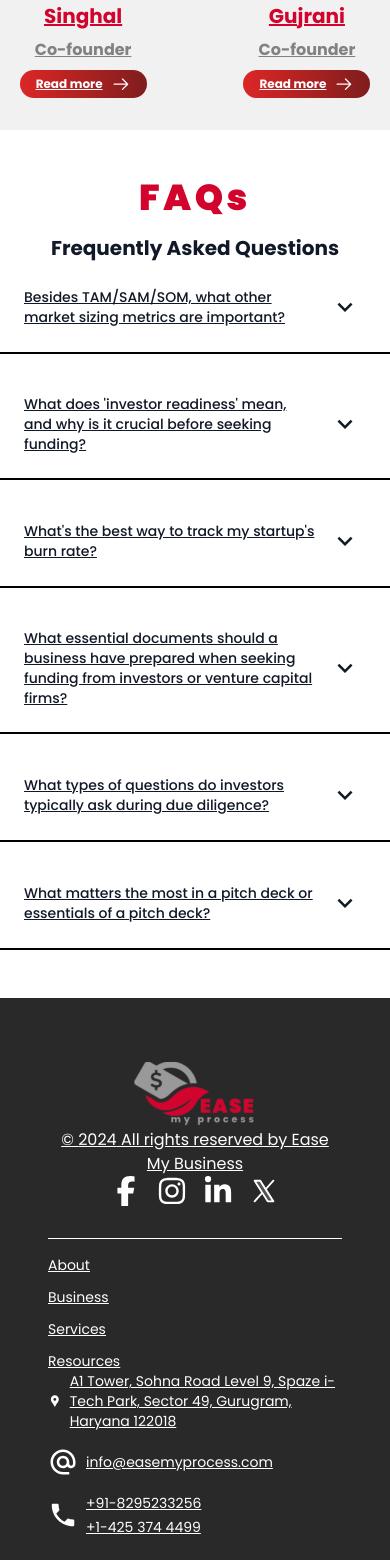
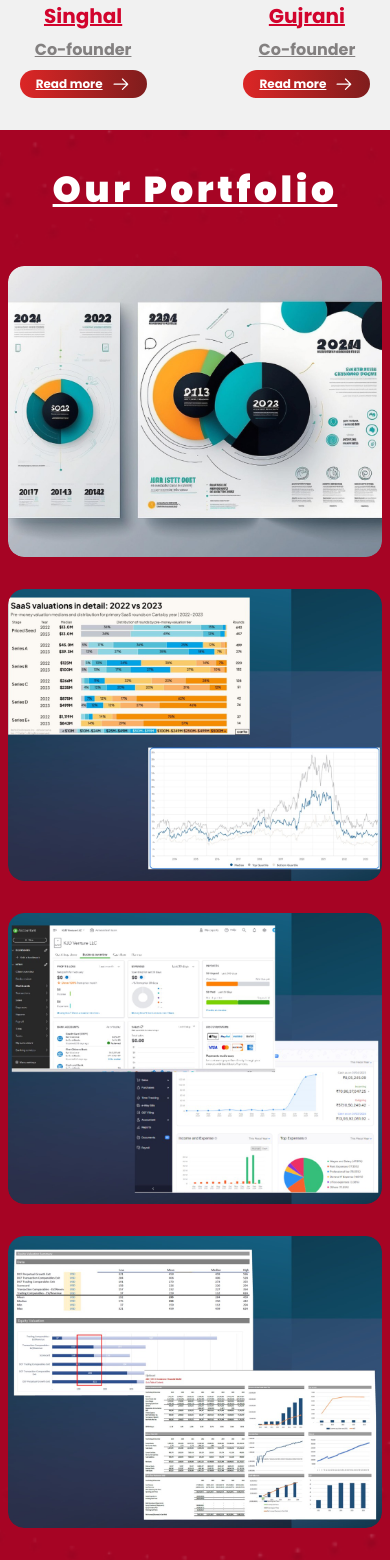
Before and after one commit to Aftab1311/EasyProcess, a Next.js app: page / in a window 390 px wide. Shown: the part 6348-7908 px from the top of the page. Built offline with nearby package versions, Linux system fonts and the light colour scheme.

Commit message:
responsive done except process section

```diff
--- a/src/components/Hero.tsx
+++ b/src/components/Hero.tsx
@@ -16,7 +16,7 @@ const items = [
 
 export default function Hero() {
     return (
-        <div className={`${poppins.className} mb-12 md:mb-5 mt-32`}>
+        <div className={`${poppins.className} mt-[91px] md:mt-[120px]`}>
             <AliceCarousel
                 autoPlay
                 autoPlayStrategy="none"
--- a/src/components/MainHero.tsx
+++ b/src/components/MainHero.tsx
@@ -7,6 +7,7 @@ import MainContact from "./MainContact";
 import Clients from "./Clients";
 import { GoArrowRight } from "react-icons/go";
 import { IoIosCloseCircleOutline } from "react-icons/io";
+import Portfolio from "./Portfolio";
 
 export default function MainHero() {
   const [isOpen, setIsOpen] = useState(false);
@@ -531,6 +532,10 @@ export default function MainHero() {
           </div>
         </div>
       </div>
+
+      {/* section-8 */}
+
+      <Portfolio />
     </div>
   );
 }
--- a/src/components/Portfolio.tsx
+++ b/src/components/Portfolio.tsx
@@ -4,11 +4,11 @@ import { TfiArrowTopRight } from "react-icons/tfi";
 
 export default function Portfolio() {
   return (
-    <section className="py-20 bg-[url('/images/hero/dotbg.png')] bg-cover bg-center">
-      <Heading color="white pb-10">Our Portfolio</Heading>
-      <div className="grid lg:grid-cols-2 mx-40 gap-10">
+    <section className="py-10 md:py-20 bg-[url('/images/hero/dotbg.png')] bg-cover bg-center">
+      <Heading color="white pb-10 underline">Our Portfolio</Heading>
+      <div className="grid grid-cols-1 lg:grid-cols-2 mx-2 md:mx-40 gap-8 md:gap-10">
         <div className="relative flex justify-center group">
-          <div className="rounded-2xl overflow-hidden w-[544px] h-[424px]">
+          <div className="rounded-2xl overflow-hidden w-[544px] md:h-[424px]">
             <Image
               className="rounded-2xl  hover:scale-110 transition-transform duration-1000 "
               src="/images/services/abcd.jpg"
@@ -19,17 +19,17 @@ export default function Portfolio() {
           </div>
 
           <div
-            className="absolute bottom-0 opacity-0 bg-gradient-to-r from-red-500 to-red-900 rounded-2xl px-8 p-4 text-white w-[500px] group-hover:-translate-y-10 group-hover:opacity-100  transition-transform text-left "
+            className="absolute -bottom-8 md:bottom-0 opacity-0 bg-gradient-to-r from-red-500 to-red-900 rounded-2xl px-4 md:px-8 p-2 md:p-4 text-white w-[320px] md:w-[500px] group-hover:-translate-y-10 group-hover:opacity-100  transition-transform text-left "
             style={{ transition: "1s" }}
           >
-            <div className="absolute right-6 -rotate-90 group-hover:rotate-0" style={{ transition: "1s" }}><TfiArrowTopRight size={24} /></div>
-            <h1 className="text-xl underline">Financial Modelling</h1>
-            <h3 className="text-base underline">Project was based on valuation and information.</h3>
+            <div className="absolute right-2 top-2 md:right-6 -rotate-90 group-hover:rotate-0" style={{ transition: "1s" }}><TfiArrowTopRight size={24} /></div>
+            <h1 className="text-base md:text-xl underline">Financial Modelling</h1>
+            <h3 className="text-sm md:text-base underline">Project was based on valuation and information.</h3>
           </div>
         </div>
 
         <div className="relative flex justify-center group">
-          <div className="rounded-2xl overflow-hidden w-[544px] h-[424px]">
+          <div className="rounded-2xl overflow-hidden w-[544px] md:h-[424px]">
             <Image
               className="rounded-2xl  hover:scale-110 transition-transform duration-1000 "
               src="/images/services/abcd2.jpg"
@@ -40,17 +40,17 @@ export default function Portfolio() {
           </div>
 
           <div
-            className="absolute bottom-0 opacity-0 bg-gradient-to-r from-red-500 to-red-900 rounded-2xl px-8 p-4 text-white w-[500px] group-hover:-translate-y-10 group-hover:opacity-100  transition-transform text-left "
+            className="absolute -bottom-8 md:bottom-0 opacity-0 bg-gradient-to-r from-red-500 to-red-900 rounded-2xl px-4 md:px-8 p-2 md:p-4 text-white w-[320px] md:w-[500px] group-hover:-translate-y-10 group-hover:opacity-100  transition-transform text-left "
             style={{ transition: "1s" }}
           >
-            <div className="absolute right-6 -rotate-90 group-hover:rotate-0" style={{ transition: "1s" }}><TfiArrowTopRight size={24} /></div>
-            <h1 className="text-xl underline">Valuation</h1>
-            <h3 className="text-base underline">Project was based on valuation and information.</h3>
+            <div className="absolute right-2 top-2 md:right-6 -rotate-90 group-hover:rotate-0" style={{ transition: "1s" }}><TfiArrowTopRight size={24} /></div>
+            <h1 className="text-base md:text-xl underline">Valuation</h1>
+            <h3 className="text-sm md:text-base underline">Project was based on valuation and information.</h3>
           </div>
         </div>
 
         <div className="relative flex justify-center group">
-          <div className="rounded-2xl overflow-hidden w-[544px] h-[424px]">
+          <div className="rounded-2xl overflow-hidden w-[544px] md:h-[424px]">
             <Image
               className="rounded-2xl  hover:scale-110 transition-transform duration-1000 "
               src="/images/services/abcd3.jpg"
@@ -61,17 +61,17 @@ export default function Portfolio() {
           </div>
 
           <div
-            className="absolute bottom-0 opacity-0 bg-gradient-to-r from-red-500 to-red-900 rounded-2xl px-8 p-4 text-white w-[500px] group-hover:-translate-y-10 group-hover:opacity-100  transition-transform text-left "
+            className="absolute -bottom-8 md:bottom-0 opacity-0 bg-gradient-to-r from-red-500 to-red-900 rounded-2xl px-4 md:px-8 p-2 md:p-4 text-white w-[320px] md:w-[500px] group-hover:-translate-y-10 group-hover:opacity-100  transition-transform text-left "
             style={{ transition: "1s" }}
           >
-            <div className="absolute right-6 -rotate-90 group-hover:rotate-0" style={{ transition: "1s" }}><TfiArrowTopRight size={24} /></div>
-            <h1 className="text-xl underline">Accounting & Compliance</h1>
-            <h3 className="text-base underline">Project was based on valuation and information.</h3>
+            <div className="absolute right-2 top-2 md:right-6 -rotate-90 group-hover:rotate-0" style={{ transition: "1s" }}><TfiArrowTopRight size={24} /></div>
+            <h1 className="text-base md:text-xl underline">Accounting & Compliance</h1>
+            <h3 className="text-sm md:text-base underline">Project was based on valuation and information.</h3>
           </div>
         </div>
 
         <div className="relative flex justify-center group">
-          <div className="rounded-2xl overflow-hidden w-[544px] h-[424px]">
+          <div className="rounded-2xl overflow-hidden w-[544px] md:h-[424px]">
             <Image
               className="rounded-2xl  hover:scale-110 transition-transform duration-1000 "
               src="/images/services/abcd4.jpg"
@@ -82,12 +82,12 @@ export default function Portfolio() {
           </div>
 
           <div
-            className="absolute bottom-0 opacity-0 bg-gradient-to-r from-red-500 to-red-900 rounded-2xl px-8 p-4 text-white w-[500px] group-hover:-translate-y-10 group-hover:opacity-100  transition-transform text-left "
+            className="absolute -bottom-8 md:bottom-0 opacity-0 bg-gradient-to-r from-red-500 to-red-900 rounded-2xl px-4 md:px-8 p-2 md:p-4 text-white w-[320px] md:w-[500px] group-hover:-translate-y-10 group-hover:opacity-100  transition-transform text-left "
             style={{ transition: "1s" }}
           >
-            <div className="absolute right-6 -rotate-90 group-hover:rotate-0" style={{ transition: "1s" }}><TfiArrowTopRight size={24} /></div>
-            <h1 className="text-xl underline">Valuation</h1>
-            <h3 className="text-base underline">Project was based on valuation and information.</h3>
+            <div className="absolute right-2 top-2 md:right-6 -rotate-90 group-hover:rotate-0" style={{ transition: "1s" }}><TfiArrowTopRight size={24} /></div>
+            <h1 className="text-base md:text-xl underline">Valuation</h1>
+            <h3 className="text-sm md:text-base underline">Project was based on valuation and information.</h3>
           </div>
         </div>
 
--- a/src/components/ui/WhyUs.tsx
+++ b/src/components/ui/WhyUs.tsx
@@ -11,7 +11,7 @@ function WhyUs({ }: Props) {
   return (
     <div>
       <section className="text-gray-600 body-font">
-        <div className="px-5 pt-24 mx-auto">
+        <div className="px-5 pt-16 md:pt-20 mx-auto">
           <motion.div
             initial={{ opacity: 0, y: 50 }}
             whileInView={{ opacity: 1, y: 0 }}
```
